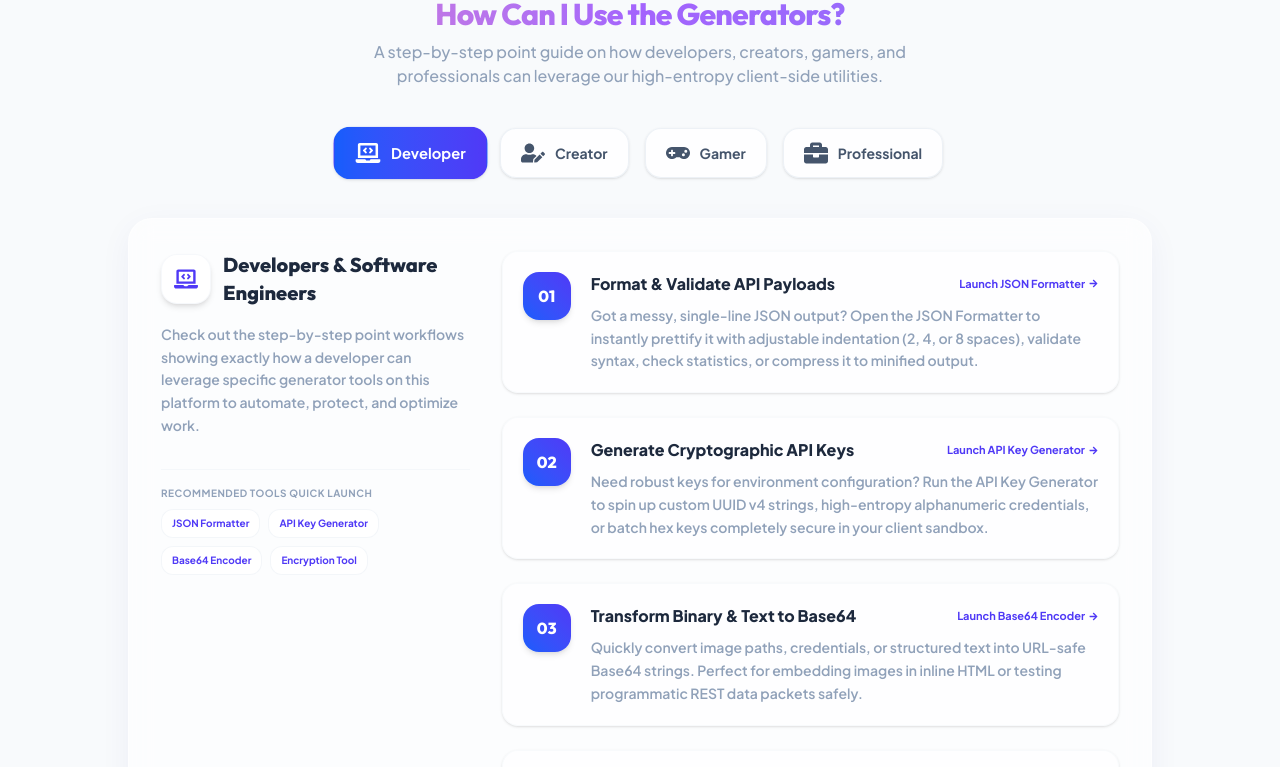
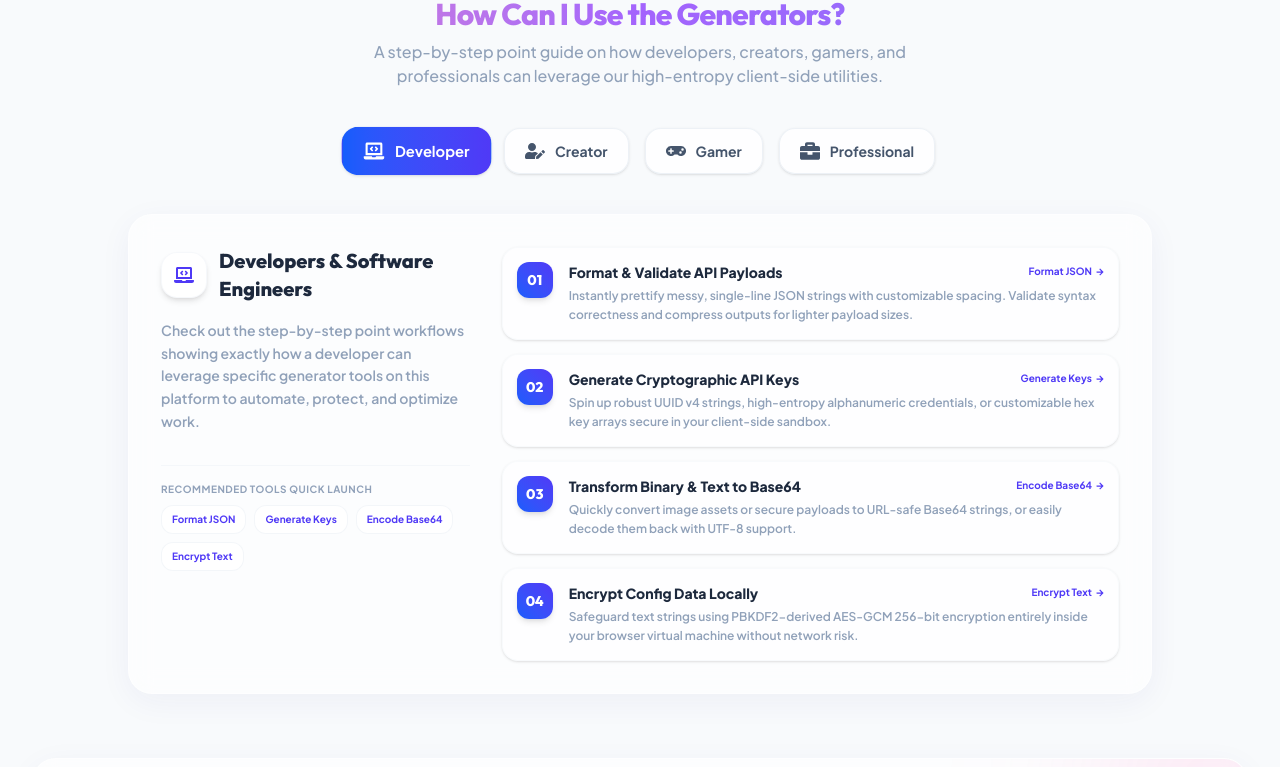
Before and after one commit to Gulhane-Shivani/Generator_hub, a React (Vite) app: page / in a window 1280 px wide. Shown: the part 2610-3377 px from the top of the page. Built offline with nearby package versions, Linux system fonts and the light colour scheme.

Commit message:
slightly decreases the size of the section

```diff
--- a/src/pages/LandingPage.jsx
+++ b/src/pages/LandingPage.jsx
@@ -13,7 +13,7 @@ import ToolIcon from '../components/ToolIcon';
 const howToUseData = {
   developer: {
     title: "Developers & Software Engineers",
-    icon: <FaLaptopCode className="text-2xl" />,
+    icon: <FaLaptopCode className="text-xl" />,
     color: "from-blue-600 to-indigo-600",
     bgGradient: "from-blue-500/5 to-indigo-500/5 dark:from-blue-500/10 dark:to-indigo-500/10",
     borderColor: "border-indigo-500/20 hover:border-indigo-500/40",
@@ -22,36 +22,36 @@ const howToUseData = {
       {
         num: "01",
         name: "Format & Validate API Payloads",
-        desc: "Got a messy, single-line JSON output? Open the JSON Formatter to instantly prettify it with adjustable indentation (2, 4, or 8 spaces), validate syntax, check statistics, or compress it to minified output.",
+        desc: "Instantly prettify messy, single-line JSON strings with customizable spacing. Validate syntax correctness and compress outputs for lighter payload sizes.",
         link: "/tool/json-formatter",
-        linkText: "Launch JSON Formatter"
+        linkText: "Format JSON"
       },
       {
         num: "02",
         name: "Generate Cryptographic API Keys",
-        desc: "Need robust keys for environment configuration? Run the API Key Generator to spin up custom UUID v4 strings, high-entropy alphanumeric credentials, or batch hex keys completely secure in your client sandbox.",
+        desc: "Spin up robust UUID v4 strings, high-entropy alphanumeric credentials, or customizable hex key arrays secure in your client-side sandbox.",
         link: "/tool/api-key-generator",
-        linkText: "Launch API Key Generator"
+        linkText: "Generate Keys"
       },
       {
         num: "03",
         name: "Transform Binary & Text to Base64",
-        desc: "Quickly convert image paths, credentials, or structured text into URL-safe Base64 strings. Perfect for embedding images in inline HTML or testing programmatic REST data packets safely.",
+        desc: "Quickly convert image assets or secure payloads to URL-safe Base64 strings, or easily decode them back with UTF-8 support.",
         link: "/tool/base64-encoder-decoder",
-        linkText: "Launch Base64 Encoder"
+        linkText: "Encode Base64"
       },
       {
         num: "04",
-        name: "Encrypt Configuration Data Locally",
-        desc: "Secure sensitive strings before staging them. Run the Text Encrypt & Decrypt tool to compile PBKDF2-derived, AES-GCM 256-bit encrypted strings directly on your computer, keeping keys out of cloud systems.",
+        name: "Encrypt Config Data Locally",
+        desc: "Safeguard text strings using PBKDF2-derived AES-GCM 256-bit encryption entirely inside your browser virtual machine without network risk.",
         link: "/tool/text-encrypt-decrypt",
-        linkText: "Launch Encryption Tool"
+        linkText: "Encrypt Text"
       }
     ]
   },
   creator: {
     title: "Content Creators & Influencers",
-    icon: <FaUserEdit className="text-2xl" />,
+    icon: <FaUserEdit className="text-xl" />,
     color: "from-pink-600 to-rose-600",
     bgGradient: "from-pink-500/5 to-rose-500/5 dark:from-pink-500/10 dark:to-rose-500/10",
     borderColor: "border-rose-500/20 hover:border-rose-500/40",
@@ -60,36 +60,36 @@ const howToUseData = {
       {
         num: "01",
         name: "Optimize Algorithm Discovery",
-        desc: "Struggling with organic impressions? Enter key focus phrases into the Hashtag Generator to instantly harvest popular, trending, and highly targeted tags optimized for Instagram, TikTok, and YouTube.",
+        desc: "Enter core niches to instantly collect trending, popular, and relevant tags optimized for YouTube, Instagram, and TikTok SEO.",
         link: "/tool/hashtag-generator",
-        linkText: "Launch Hashtag Generator"
+        linkText: "Find Tags"
       },
       {
         num: "02",
         name: "Build Your Digital Niche Branding",
-        desc: "Set up your brand identity easily. Combine keywords in the Name Generator or the custom Channel Name Generator to establish stylized channel IDs tailored to vloggers, tech review stars, or home cooks.",
+        desc: "Generate creative handle names and blended domain ideas tailored to tech review stars, vloggers, or fitness channels.",
         link: "/tool/social-media-name-generator",
-        linkText: "Launch Channel Name Gen"
+        linkText: "Create Handles"
       },
       {
         num: "03",
         name: "Write Engaging & Custom Bios",
-        desc: "Ditch generic intros. Select your target tone (professional, creative, funny) and enter key milestones in the Bio Generator to instantly build character-counted bios designed to convert profile clicks.",
+        desc: "Select a custom tone and feed key keywords to create custom character-counted bios designed to drive profile conversions.",
         link: "/tool/bio-generator",
-        linkText: "Launch Bio Generator"
+        linkText: "Generate Bio"
       },
       {
         num: "04",
         name: "Bridge Offline Audiences Online",
-        desc: "Convert your link-in-bios, merchandise, or channels into high-quality scannable graphics. Use the QR Code Generator to download SVG/PNG vectors complete with custom colors to fit your brand kit.",
+        desc: "Render custom colored QR codes with link paths and instantly download print-ready PNG/SVG graphics for your physical branding.",
         link: "/tool/qr-code-generator",
-        linkText: "Launch QR Code Generator"
+        linkText: "Generate QR"
       }
     ]
   },
   gamer: {
     title: "Gamers & Tech Enthusiasts",
-    icon: <FaGamepad className="text-2xl" />,
+    icon: <FaGamepad className="text-xl" />,
     color: "from-emerald-600 to-teal-600",
     bgGradient: "from-emerald-500/5 to-teal-500/5 dark:from-emerald-500/10 dark:to-emerald-500/10",
     borderColor: "border-teal-500/20 hover:border-teal-500/40",
@@ -97,37 +97,37 @@ const howToUseData = {
     steps: [
       {
         num: "01",
-        name: "Create Legendary Nicknames & Gamertags",
-        desc: "Need a new gaming persona for Steam, Xbox, or Discord? Open the Name Generator and switch to Character & Gaming mode to generate hundreds of legendary prefix/suffix name ideas instantly.",
+        name: "Create Legendary Nicknames",
+        desc: "Roll fresh character handles, clan names, and aliases using customized prefix/suffix rules for Discord and Steam.",
         link: "/tool/name-generator",
-        linkText: "Launch Name Generator"
+        linkText: "Find Names"
       },
       {
         num: "02",
-        name: "Inject Unique Handle Styling Variations",
-        desc: "Differentiate yourself from basic tags. Combine keywords in the Username Generator with aesthetic leet-speak modifiers, specialized character replacements, and numerical decorators.",
+        name: "Inject Unique Handle Styling",
+        desc: "Blend custom keywords with leet-speak modifiers, specialized character mappings, and numeric decorators to stand out.",
         link: "/tool/username-generator",
-        linkText: "Launch Username Generator"
+        linkText: "Style Usernames"
       },
       {
         num: "03",
-        name: "Audit Password Strength & Crack Times",
-        desc: "Are your gaming credentials secure? Paste your password into the client-side Password Strength Checker to view entropy bits, checklists, and precise estimations of modern computer brute-forcing times.",
+        name: "Audit Password Strength",
+        desc: "Check credentials against brute-force entropy tests, checklist rules, and secure time-to-crack evaluations.",
         link: "/tool/password-strength-checker",
-        linkText: "Launch Strength Checker"
+        linkText: "Audit Security"
       },
       {
         num: "04",
-        name: "Generate Hack-Proof High-Entropy Logins",
-        desc: "Protect rare skins and achievements from database hacks. Spin up random passwords via the Password Generator with upper, lower, digit, and symbol toggles up to 64 cryptographically secure characters.",
+        name: "Generate Hack-Proof Logins",
+        desc: "Secure gaming profiles and digital wallets with high-entropy client-side passwords up to 64 characters long.",
         link: "/tool/password-generator",
-        linkText: "Launch Password Generator"
+        linkText: "Make Password"
       }
     ]
   },
   professional: {
     title: "Business Professionals & Teams",
-    icon: <FaBriefcase className="text-2xl" />,
+    icon: <FaBriefcase className="text-xl" />,
     color: "from-amber-600 to-orange-600",
     bgGradient: "from-amber-500/5 to-orange-500/5 dark:from-amber-500/10 dark:to-orange-500/10",
     borderColor: "border-orange-500/20 hover:border-orange-500/40",
@@ -136,30 +136,30 @@ const howToUseData = {
       {
         num: "01",
         name: "Encode Inventory Barcodes",
-        desc: "Streamline retail tracking. Paste custom alphanumeric serial inputs into the Barcode Generator to instantly compile high-resolution, retail-ready CODE128 vector bars that download in a single click.",
+        desc: "Translate serial inputs into high-res CODE128 vector bars, perfect for quick point-of-sale scanning and stock tracking.",
         link: "/tool/barcode-generator",
-        linkText: "Launch Barcode Generator"
+        linkText: "Make Barcodes"
       },
       {
         num: "02",
         name: "Connect Clients to Digital Assets",
-        desc: "Make meetings friction-free. Convert WiFi credentials, website links, or email addresses into branded QR codes using the QR Code Generator, saving custom PNG assets directly to your device.",
+        desc: "Generate dynamic QR codes for WiFi access points, product feedback links, or contact info cards in seconds.",
         link: "/tool/qr-code-generator",
-        linkText: "Launch QR Code Generator"
+        linkText: "Create QR"
       },
       {
         num: "03",
         name: "Design Cohesive Marketing Palettes",
-        desc: "Accelerate UI mockup styling. Choose triadic or complementary modes in the Color Palette Generator to assemble sleek color schemas, then export variables in CSS, SCSS, or Tailwind configurations.",
+        desc: "Generate analogous, monochromatic, or complementary UI themes and export variables for CSS and Tailwind setups.",
         link: "/tool/color-palette-generator",
-        linkText: "Launch Palette Generator"
+        linkText: "Find Palettes"
       },
       {
         num: "04",
-        name: "Generate Randomized Numbers & Datasets",
-        desc: "Need dummy records for testing sheets? Run the Random Number Generator to select non-repeating lists of random range integers. Ideal for presentations, lottery scripts, or split A/B tests.",
+        name: "Generate Randomized Numbers",
+        desc: "Produce non-repeating lists of random range numbers for statistically sound mock data sheets, lottery runs, or A/B tests.",
         link: "/tool/random-number-generator",
-        linkText: "Launch Number Picker"
+        linkText: "Get Numbers"
       }
     ]
   }
@@ -580,31 +580,31 @@ const LandingPage = () => {
                 </div>
 
                 {/* Right Side: Step-by-Step point list */}
-                <div className="w-full lg:w-2/3 space-y-6">
+                <div className="w-full lg:w-2/3 space-y-3.5">
                   {howToUseData[activeUseTab].steps.map((step, index) => (
                     <div
                       key={index}
-                      className="group flex gap-4 md:gap-5 p-4 md:p-5 rounded-2xl bg-white/40 dark:bg-slate-950/40 border border-slate-200/20 dark:border-slate-800/20 hover:bg-white/75 dark:hover:bg-slate-950/75 hover:border-slate-350 dark:hover:border-slate-650 transition-all shadow-sm hover:shadow-md"
+                      className="group flex gap-3.5 md:gap-4 p-3 md:p-3.5 rounded-2xl bg-white/40 dark:bg-slate-950/40 border border-slate-200/20 dark:border-slate-800/20 hover:bg-white/75 dark:hover:bg-slate-950/75 hover:border-slate-350 dark:hover:border-slate-650 transition-all shadow-sm hover:shadow-md"
                     >
                       {/* Big numbered bullet point */}
-                      <div className={`flex-shrink-0 w-10 h-10 md:w-12 md:h-12 rounded-2xl bg-gradient-to-tr ${howToUseData[activeUseTab].color} text-white flex items-center justify-center font-display font-extrabold text-sm md:text-base shadow-md group-hover:scale-110 transition-transform`}>
+                      <div className={`flex-shrink-0 w-8 h-8 md:w-9 md:h-9 rounded-xl bg-gradient-to-tr ${howToUseData[activeUseTab].color} text-white flex items-center justify-center font-display font-extrabold text-xs md:text-sm shadow-md group-hover:scale-105 transition-transform`}>
                         {step.num}
                       </div>
 
                       {/* Content & Action point */}
-                      <div className="space-y-2 flex-grow text-left">
-                        <div className="flex flex-col sm:flex-row sm:items-center sm:justify-between gap-1.5">
-                          <h4 className="text-sm md:text-base font-extrabold text-slate-800 dark:text-slate-100 group-hover:text-violet-500 dark:group-hover:text-violet-400 transition-colors">
+                      <div className="space-y-1 flex-grow text-left">
+                        <div className="flex flex-col sm:flex-row sm:items-center sm:justify-between gap-1">
+                          <h4 className="text-xs md:text-sm font-extrabold text-slate-800 dark:text-slate-100 group-hover:text-violet-500 dark:group-hover:text-violet-400 transition-colors">
                             {step.name}
                           </h4>
                           <Link
                             to={step.link}
-                            className={`inline-flex items-center gap-1 text-[11px] font-bold ${howToUseData[activeUseTab].textTheme} hover:underline shrink-0`}
+                            className={`inline-flex items-center gap-1 text-[10px] font-bold ${howToUseData[activeUseTab].textTheme} hover:underline shrink-0`}
                           >
-                            {step.linkText} <FaArrowRight className="text-[9px] group-hover:translate-x-1 transition-transform" />
+                            {step.linkText} <FaArrowRight className="text-[8px] group-hover:translate-x-1 transition-transform" />
                           </Link>
                         </div>
-                        <p className="text-xs md:text-sm text-slate-400 dark:text-slate-400 leading-relaxed font-semibold">
+                        <p className="text-[11px] md:text-xs text-slate-400 dark:text-slate-400 leading-relaxed font-semibold">
                           {step.desc}
                         </p>
                       </div>
```
